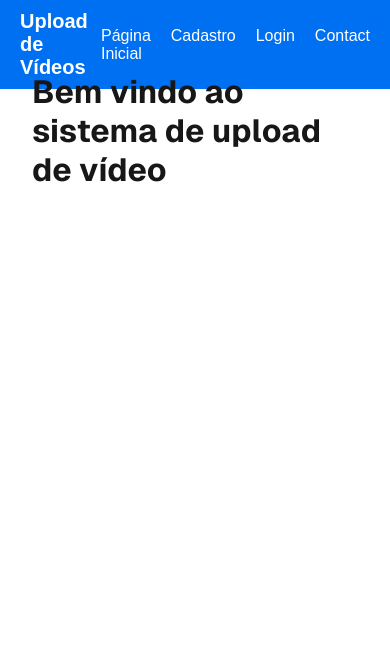
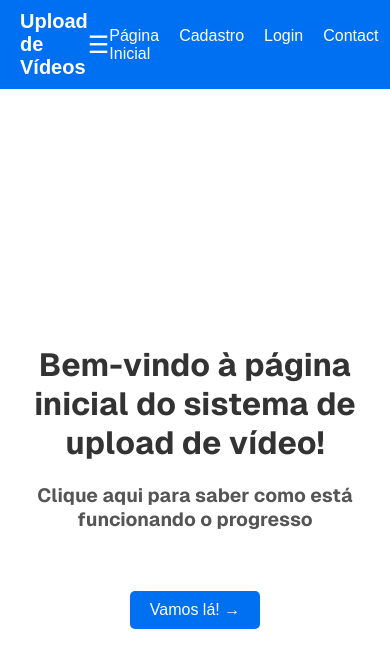
Before and after one commit to gnegraoleal/processo-de-software, a Next.js app: page / in a window 390 px wide. Shown: the top 668 px of the page. Built offline with nearby package versions, Linux system fonts and the light colour scheme.

Commit message:
Diversas alterações, tentativa de simular API que não deu certo

```diff
--- a/src/app/components/NavBar.tsx
+++ b/src/app/components/NavBar.tsx
@@ -19,7 +19,10 @@ const NavBar: React.FC = () => {
       >
         ☰
       </button>
-      <ul style={{ ...styles.menu, ...(isMenuOpen ? styles.menuOpen : {}) }}>
+      <ul style={{
+          ...styles.menu,
+          ...(isMenuOpen ? styles.menuOpen : {})
+        }}>
         <li style={styles.menuItem}>
           <Link href="/">Página Inicial</Link>
         </li>
@@ -51,8 +54,8 @@ const styles = {
     fontWeight: 'bold',
   },
   hamburger: {
-    display: 'none',
-    fontSize: '24px',
+    display: 'none', // Inicialmente escondido
+    fontSize: '24px', // Corrigido para incluir 'px'
     background: 'none',
     border: 'none',
     color: '#fff',
@@ -75,21 +78,19 @@ const styles = {
     backgroundColor: '#0070f3',
     borderRadius: '8px',
     padding: '10px',
+    zIndex: 1000, // Garante que o menu fique acima de outros elementos
   },
   menuItem: {
     cursor: 'pointer',
   },
-  '@media (max-width: 768px)': {
-    hamburger: {
-      display: 'block',
-    },
-    menu: {
-      display: 'none',
-    },
-    menuOpen: {
-      display: 'flex',
-    },
-  },
 };
 
+// Estilos responsivos aplicados diretamente no JSX
+if (typeof window !== 'undefined') {
+  const mediaQuery = window.matchMedia('(max-width: 768px)');
+  if (mediaQuery.matches) {
+    styles.hamburger.display = 'block'; // Mostra o hamburger em telas pequenas
+  }
+}
+
 export default NavBar;
--- a/src/app/page.module.css
+++ b/src/app/page.module.css
@@ -6,13 +6,13 @@
   --button-primary-hover: #383838;
   --button-secondary-hover: #f2f2f2;
 
-  display: grid;
-  grid-template-rows: 20px 1fr 20px;
-  align-items: center;
-  justify-items: center;
-  min-height: 100svh;
-  padding: 80px;
-  gap: 64px;
+  display: flex;
+  flex-direction: column;
+  align-items: center; /* Centraliza o conteúdo horizontalmente */
+  justify-content: center; /* Centraliza o conteúdo verticalmente */
+  min-height: 100vh; /* Garante que a página ocupe toda a altura da tela */
+  padding: 40px; /* Adiciona um pouco de preenchimento */
+  text-align: center; /* Centraliza o texto */
   font-family: var(--font-geist-sans);
 }
 
@@ -166,3 +166,44 @@ a.secondary {
     filter: invert();
   }
 }
+.button {
+  margin-top: 20px;
+  padding: 10px 20px;
+  font-size: 16px;
+  color: white;
+  background-color: #0070f3;
+  border: none;
+  border-radius: 5px;
+  cursor: pointer;
+  transition: background-color 0.3s;
+}
+
+.button:hover {
+  background-color: #005bb5;
+}
+.title {
+  font-size: 2.5rem;
+  color: #333; /* Cor do texto */
+  margin-bottom: 20px;
+  font-weight: bold;
+}
+
+.subtitle {
+  font-size: 1.5rem;
+  color: #555; /* Cor do texto */
+  margin-bottom: 40px;
+}
+
+@media (max-width: 600px) {
+  .title {
+    font-size: 2rem; /* Tamanho da fonte reduzido em telas menores */
+  }
+
+  .subtitle {
+    font-size: 1.2rem; /* Tamanho da fonte reduzido em telas menores */
+  }
+
+  .button {
+    font-size: 1rem; /* Tamanho do botão reduzido em telas menores */
+  }
+}
--- a/src/app/page.tsx
+++ b/src/app/page.tsx
@@ -1,12 +1,20 @@
-import Image from "next/image";
 import styles from "./page.module.css";
 import NavBar from './components/NavBar';
+import Link from 'next/link';
 
 export default function Home() {
   return (
-    <><NavBar />
-    <div className={styles.page}>
-      <h1>Bem vindo ao sistema de upload de vídeo</h1>
-    </div></>
+    <>
+      <NavBar />
+      <div className={styles.page}>
+        <h1 className={styles.title}>Bem-vindo à página inicial do sistema de upload de vídeo!</h1>
+        <h2 className={styles.subtitle}>Clique aqui para saber como está funcionando o progresso</h2>
+        <Link href="/interacao">
+          <button className={styles.button}>
+            Vamos lá! &rarr;
+          </button>
+        </Link>
+      </div>
+    </>
   );
 }
```
Also changed, not shown: src/app/api/upload/route.ts (added, +8 -0 lines), src/app/components/Interacao-front-back.tsx (added, +41 -0 lines), src/app/interacao/page.tsx (added, +13 -0 lines).
